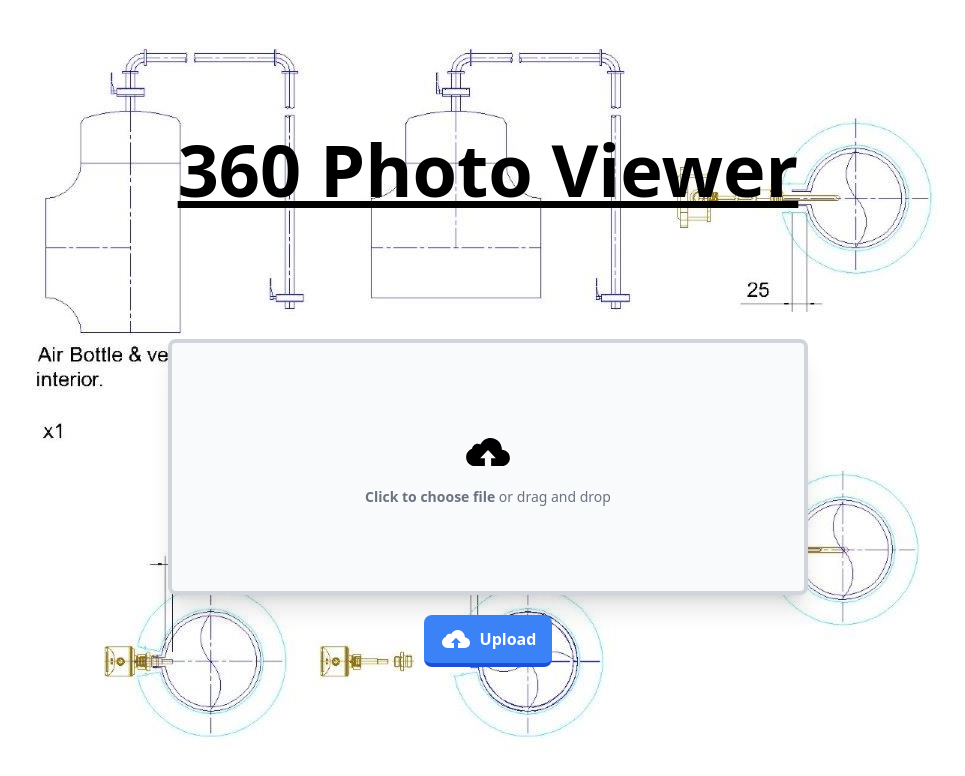
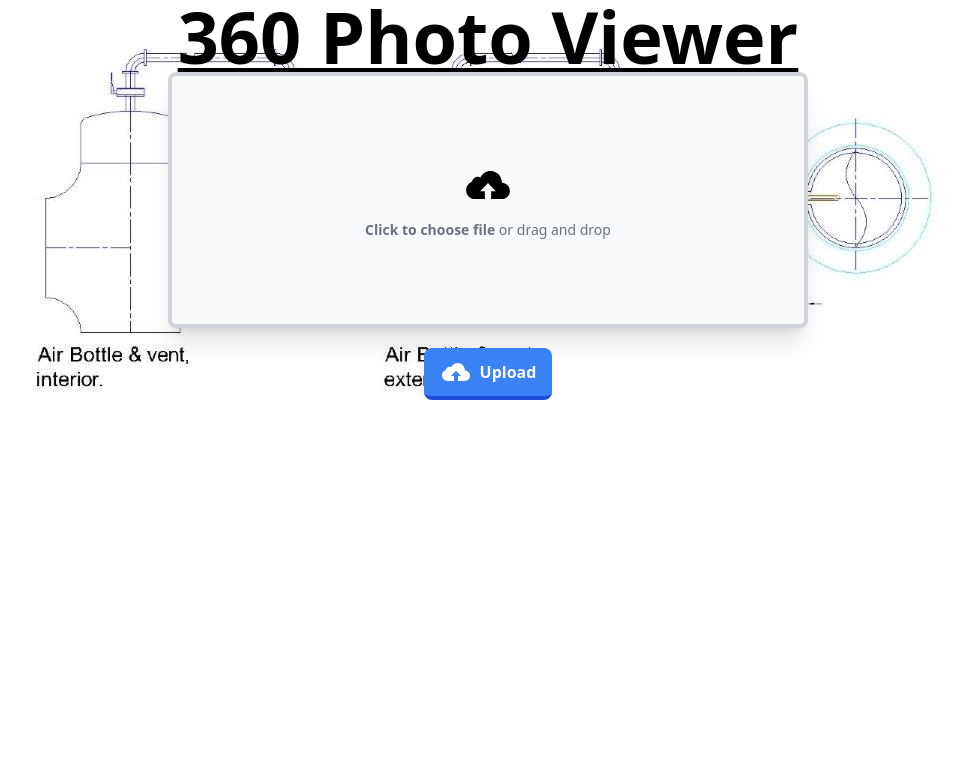
Before and after one commit to LJCuthbert/360-viewer, a React (Vite) app: page / in a window 1280 px wide. Shown: the top 776 px of the page, without its empty margins (152-1117 px from the left). Built offline with nearby package versions, Linux system fonts and the light colour scheme.

Commit message:
Updated div in App.tsx to contain className

```diff
--- a/package.json
+++ b/package.json
@@ -4,6 +4,8 @@
   "version": "0.0.0",
   "type": "module",
   "scripts": {
+    "predeploy": "npm run build",
+    "deploy": "gh-pages -d dist",
     "dev": "vite",
     "build": "tsc && vite build",
     "lint": "eslint . --ext ts,tsx --report-unused-disable-directives --max-warnings 0",
@@ -26,6 +28,7 @@
     "eslint": "^8.53.0",
     "eslint-plugin-react-hooks": "^4.6.0",
     "eslint-plugin-react-refresh": "^0.4.4",
+    "gh-pages": "^6.1.0",
     "postcss": "^8.4.32",
     "prettier": "^3.1.0",
     "prettier-plugin-tailwindcss": "^0.5.7",
--- a/src/App.tsx
+++ b/src/App.tsx
@@ -5,7 +5,7 @@ import ViewPage from './pages/ViewPage.tsx'
 
 function App() {
     return (
-        <>
+        <div className="App">
             <Router>
                 <Routes>
                     <Route
@@ -18,7 +18,7 @@ function App() {
                     />
                 </Routes>
             </Router>
-        </>
+        </div>
     )
 }
 
```
Also changed, not shown: 1 other file (tests, documents, lock files or other folders).
